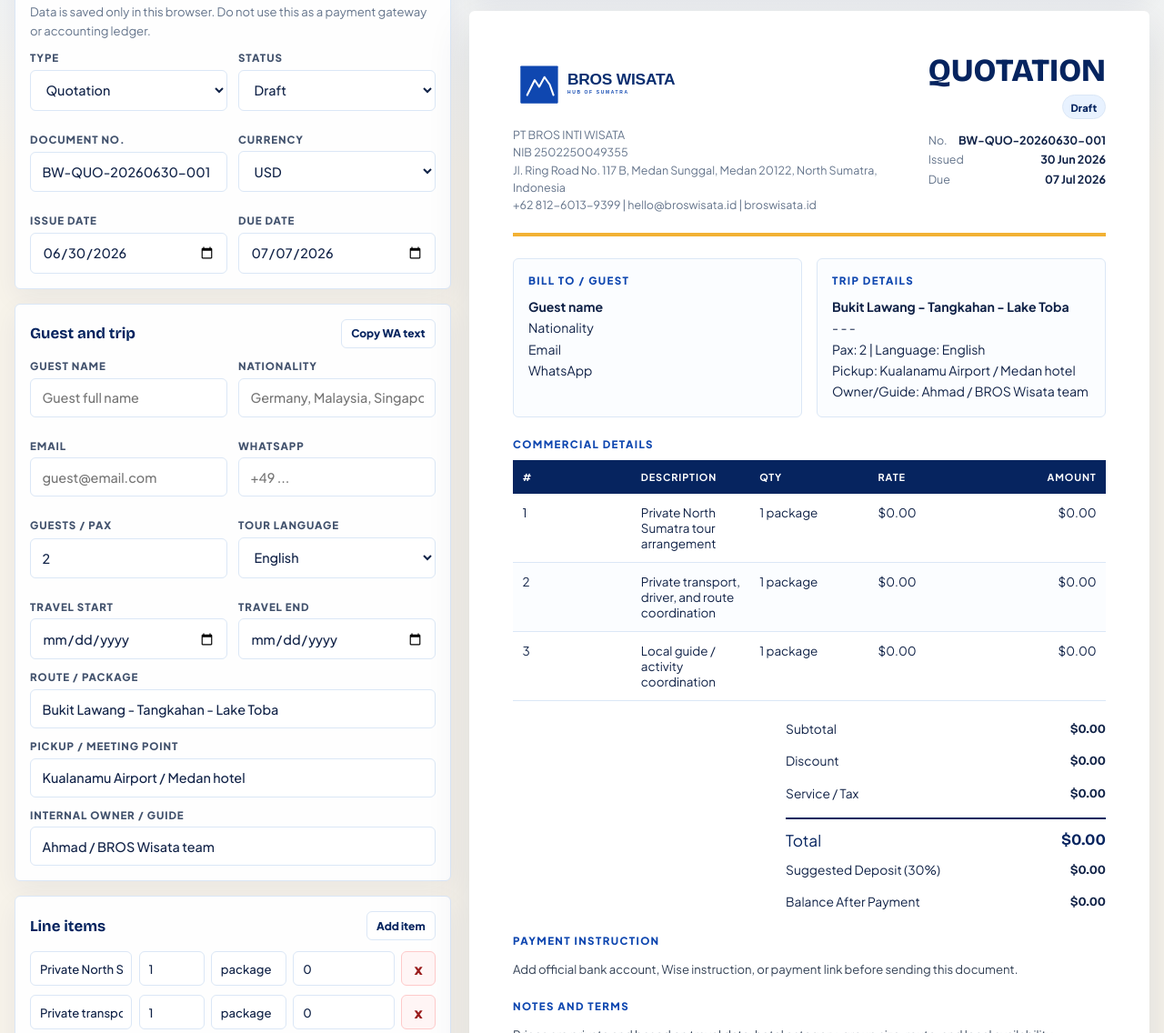
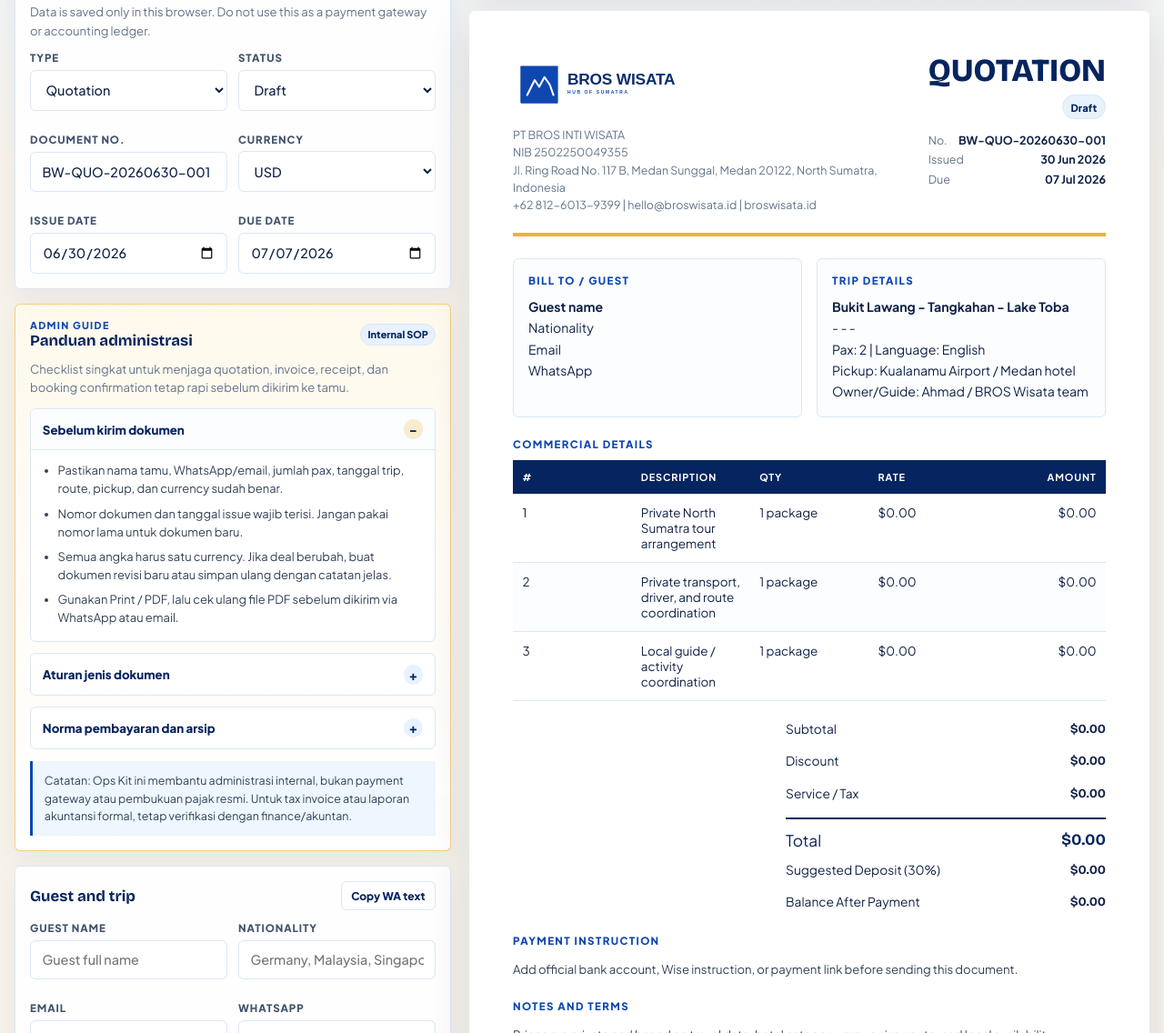
Before and after one commit to broswisata-coder/broswisata-website, a plain HTML site: page ops/index.html in a window 1280 px wide. Shown: the part 166-1302 px from the top of the page at 91% size. Drawn offline with nearby package versions, Linux system fonts and the light colour scheme.

Commit message:
Add ops administration guide

```diff
--- a/assets/bros-ops.css
+++ b/assets/bros-ops.css
@@ -211,6 +211,110 @@ h2 {
   border-radius: 999px;
   font-size: .68rem;
   font-weight: 800;
+}
+
+.admin-guide {
+  border-color: rgba(242, 177, 52, .6);
+  background:
+    linear-gradient(180deg, rgba(255, 249, 235, .94), rgba(255, 255, 255, .96)),
+    #fff;
+}
+
+.admin-guide details {
+  margin-top: .75rem;
+  overflow: hidden;
+  border: 1px solid var(--line);
+  border-radius: var(--radius);
+  background: #fff;
+}
+
+.admin-guide summary {
+  display: flex;
+  align-items: center;
+  justify-content: space-between;
+  gap: .75rem;
+  min-height: 2.7rem;
+  padding: .72rem .8rem;
+  color: var(--blue-950);
+  font-size: .83rem;
+  font-weight: 900;
+  cursor: pointer;
+  list-style: none;
+}
+
+.admin-guide summary::-webkit-details-marker {
+  display: none;
+}
+
+.admin-guide summary::after {
+  content: "+";
+  display: grid;
+  place-items: center;
+  width: 1.35rem;
+  height: 1.35rem;
+  flex: 0 0 auto;
+  border-radius: 999px;
+  color: var(--blue-950);
+  background: #e8f2ff;
+  font-size: .9rem;
+  line-height: 1;
+}
+
+.admin-guide details[open] summary {
+  border-bottom: 1px solid var(--line);
+  background: #fbfdff;
+}
+
+.admin-guide details[open] summary::after {
+  content: "-";
+  background: rgba(242, 177, 52, .24);
+}
+
+.guide-list {
+  margin: .75rem 0 1rem;
+  padding: 0 .95rem 0 1.85rem;
+  color: #334155;
+  font-size: .81rem;
+  line-height: 1.55;
+}
+
+.guide-list li + li {
+  margin-top: .45rem;
+}
+
+.guide-rules {
+  display: grid;
+  gap: .55rem;
+  padding: .75rem .8rem 1rem;
+}
+
+.guide-rules div {
+  display: grid;
+  gap: .18rem;
+  padding: .65rem .7rem;
+  border-left: 3px solid var(--gold);
+  background: #fffaf0;
+}
+
+.guide-rules strong {
+  color: var(--blue-950);
+  font-size: .82rem;
+}
+
+.guide-rules span {
+  color: #475569;
+  font-size: .78rem;
+  line-height: 1.5;
+}
+
+.guide-note {
+  margin: .85rem 0 0;
+  padding: .75rem .8rem;
+  border-left: 3px solid var(--blue-800);
+  color: #334155;
+  background: #eef6ff;
+  font-size: .78rem;
+  line-height: 1.55;
 }
 
 .grid {
--- a/ops/index.html
+++ b/ops/index.html
@@ -79,6 +79,49 @@
           <input id="due-date" type="date"/>
         </label>
       </div>
+    </section>
+
+    <section class="panel-card admin-guide">
+      <div class="section-head">
+        <div>
+          <span class="eyebrow">Admin guide</span>
+          <h2>Panduan administrasi</h2>
+        </div>
+        <span class="local-chip">Internal SOP</span>
+      </div>
+      <p class="panel-note">Checklist singkat untuk menjaga quotation, invoice, receipt, dan booking confirmation tetap rapi sebelum dikirim ke tamu.</p>
+
+      <details open>
+        <summary>Sebelum kirim dokumen</summary>
+        <ul class="guide-list">
+          <li>Pastikan nama tamu, WhatsApp/email, jumlah pax, tanggal trip, route, pickup, dan currency sudah benar.</li>
+          <li>Nomor dokumen dan tanggal issue wajib terisi. Jangan pakai nomor lama untuk dokumen baru.</li>
+          <li>Semua angka harus satu currency. Jika deal berubah, buat dokumen revisi baru atau simpan ulang dengan catatan jelas.</li>
+          <li>Gunakan Print / PDF, lalu cek ulang file PDF sebelum dikirim via WhatsApp atau email.</li>
+        </ul>
+      </details>
+
+      <details>
+        <summary>Aturan jenis dokumen</summary>
+        <div class="guide-rules">
+          <div><strong>Quotation</strong><span>Untuk penawaran awal. Belum berarti booking confirmed.</span></div>
+          <div><strong>Invoice</strong><span>Dikirim setelah tamu setuju harga, route, dan payment terms.</span></div>
+          <div><strong>Payment Receipt</strong><span>Diterbitkan hanya setelah dana benar-benar diterima atau terverifikasi.</span></div>
+          <div><strong>Booking Confirmation</strong><span>Dikirim setelah deposit/konfirmasi diterima dan detail operasional sudah siap.</span></div>
+        </div>
+      </details>
+
+      <details>
+        <summary>Norma pembayaran dan arsip</summary>
+        <ul class="guide-list">
+          <li>Untuk pembayaran sebagian, pakai status Partial Paid dan isi Amount Received sesuai dana yang masuk, bukan total tagihan.</li>
+          <li>Isi payment method, received date, dan reference jika ada bukti transfer, Wise, cash, atau payment link.</li>
+          <li>Receipt tidak dipakai untuk janji bayar. Kalau dana belum masuk, gunakan invoice atau quotation.</li>
+          <li>Simpan dokumen di browser, export JSON secara berkala, dan arsipkan PDF dengan format nomor dokumen - nama tamu - route.</li>
+        </ul>
+      </details>
+
+      <p class="guide-note">Catatan: Ops Kit ini membantu administrasi internal, bukan payment gateway atau pembukuan pajak resmi. Untuk tax invoice atau laporan akuntansi formal, tetap verifikasi dengan finance/akuntan.</p>
     </section>
 
     <section class="panel-card">
```
